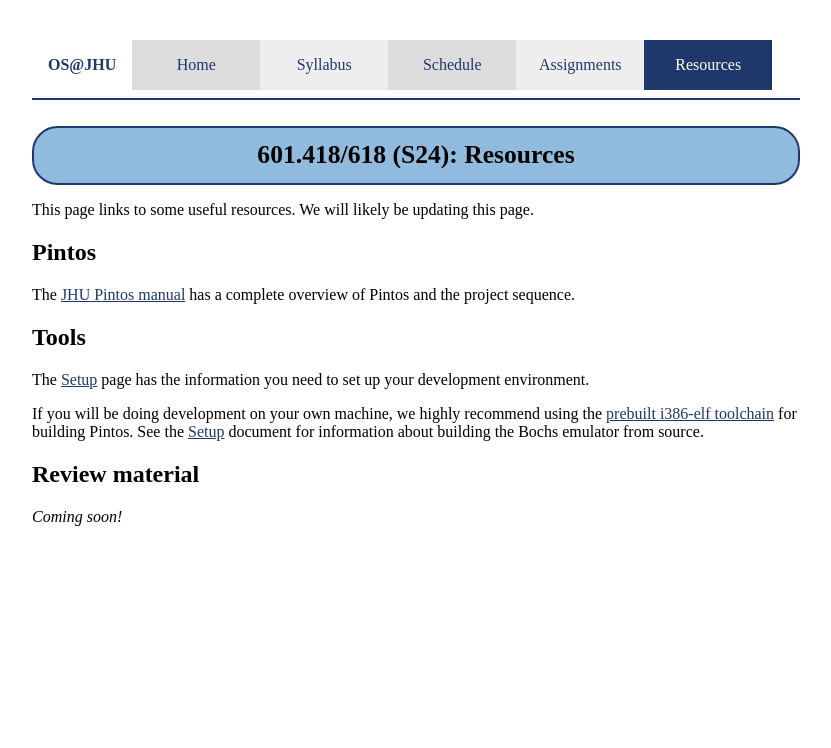
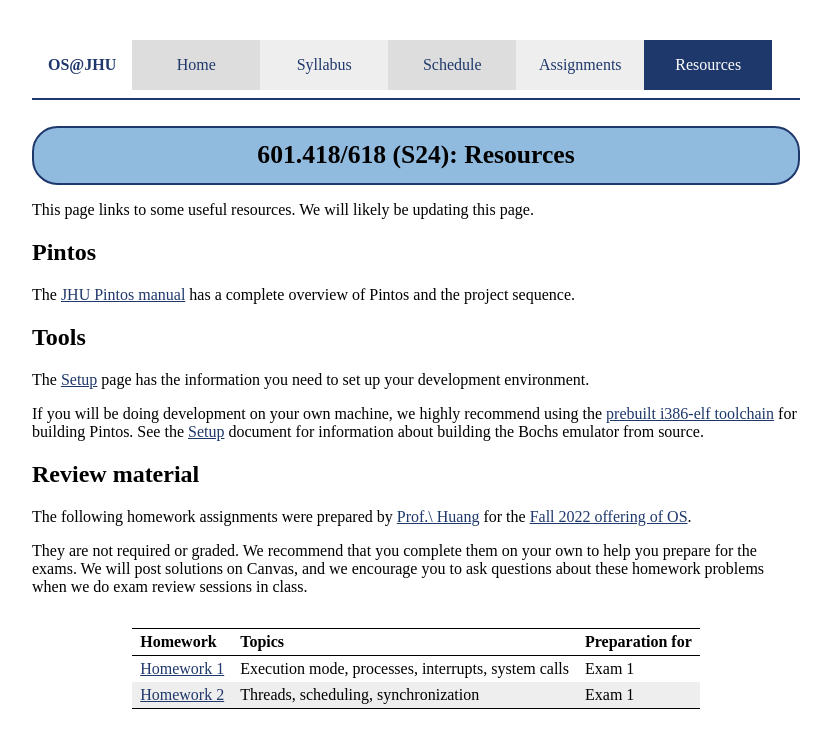
Before and after one commit to jhuopsys/spring2024, a Jekyll site: the page built from resources.md, in a window 1280 px wide. Shown: the top 748 px of the page, without its empty margins (224-1055 px from the left). Built offline with Jekyll 4.4.1, drawn with Linux system fonts in a browser that asks for light colours.

Commit message:
post first two homework problem sets

```diff
--- a/resources.md
+++ b/resources.md
@@ -24,4 +24,17 @@
 
 ## Review material
 
-*Coming soon!*
+The following homework assignments were prepared by
+[Prof.\ Huang](https://web.eecs.umich.edu/~ryanph/)
+for the [Fall 2022 offering of OS](https://www.cs.jhu.edu/~huang/cs318/fall22/).
+
+They are not required or graded.
+We recommend that you complete them on your own to help you
+prepare for the exams. We will post solutions on Canvas,
+and we encourage you to ask questions about these homework
+problems when we do exam review sessions in class.
+
+Homework | Topics | Preparation for
+-------- | ------ | ---------------
+[Homework 1](resources/hw1.pdf) | Execution mode, processes, interrupts, system calls | Exam 1
+[Homework 2](resources/hw2.pdf) | Threads, scheduling, synchronization | Exam 1
```
Also changed, not shown: index.md (+3 -0 lines), 5 other files.
